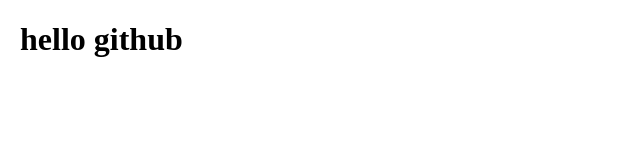
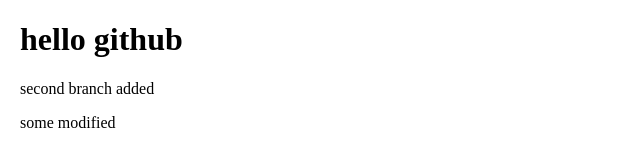
Before and after one commit to hafijur-rahman1/git-learn, a plain HTML site: page index.html in a window 1280 px wide. Shown: the whole page, without its empty margins (0-640 px from the left). Drawn offline with Linux system fonts and the light colour scheme.

Commit message:
some file updated

```diff
--- a/index.html
+++ b/index.html
@@ -9,6 +9,8 @@
   </head>
   <body>
     <h1>hello github</h1>
+    <p>second branch added</p>
+    <p>some modified</p>
 
     <script src="main.js"></script>
   </body>
```
